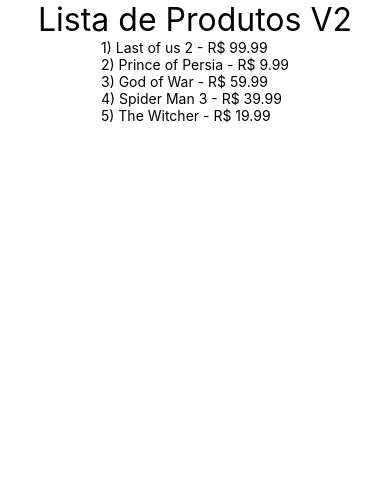
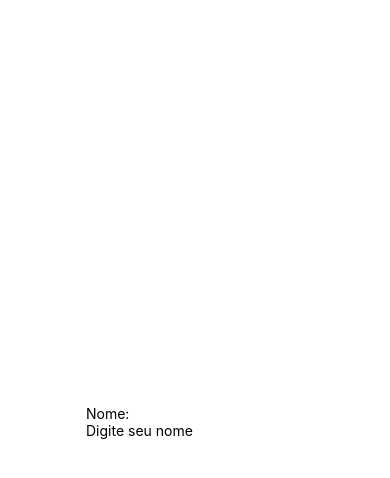
Before and after one commit to NathanaelCarauna/React-native-curso-cod3r, a React Native app: screen / in a window 390 px wide. Shown: the top 478 px of the page. Built offline with nearby package versions, Linux system fonts and the light colour scheme.

Commit message:
Componentes controlados (Text input)

```diff
--- a/src/App.js
+++ b/src/App.js
@@ -19,11 +19,13 @@
 import UsuarioLogado from './components/UsuarioLogado';
 import ListaProdutos from './components/produtos/ListaProdutos';
 import ListaProdutosV2 from './components/produtos/ListaProdutosV2';
+import DigiteSeuNome from './components/DigiteSeuNome';
 
 export default () => (
   <SafeAreaView style={styles.App}>
+    <DigiteSeuNome/>
+    {/*
     <ListaProdutosV2 />
-    {/*
     <ListaProdutos />
     <UsuarioLogado usuario={{nome:'Nathanael', email: 'nathan@email.com'}}/>
     <UsuarioLogado usuario={{email: 'nathan@email.com'}}/>
--- /dev/null
+++ b/src/components/DigiteSeuNome.js
@@ -0,0 +1,16 @@
+import React, { useState } from 'react';
+import { Text, SafeAreaView, TextInput} from 'react-native';
+import styles from '../common/globalStyle'
+
+export default props => {
+    const [nome, setnome] = useState("")
+    return(
+        <SafeAreaView>
+            <Text>Nome: {nome}</Text>
+            <TextInput
+                placeholder="Digite seu nome"
+                onChangeText={nome => setnome(nome)}
+            />
+        </SafeAreaView>
+    )
+}
```
